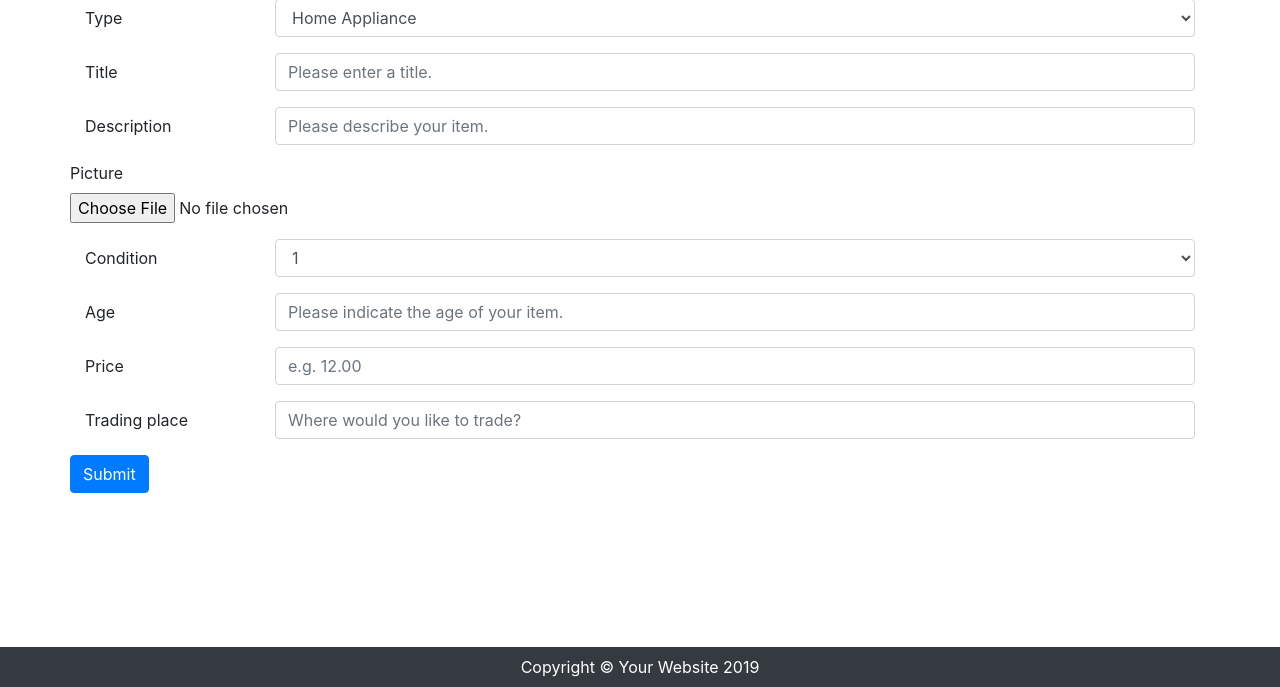
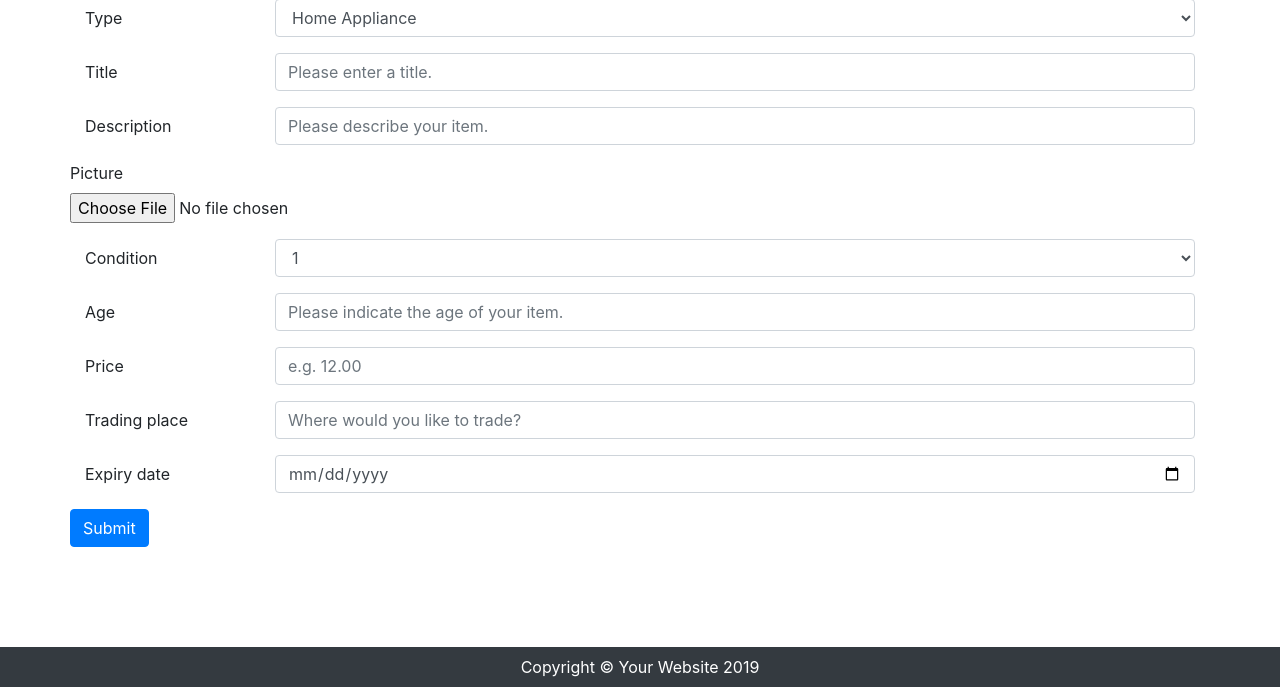
Before and after one commit to ianlaiky/ICT1004FinalProject, a PHP site: page /create_product.php in a window 1280 px wide. Shown: the part 113-800 px from the top of the page. Run offline with PHP 8.4, Linux system fonts and the light colour scheme; a user stored in the database is signed in.

Commit message:
added limition for date expiry and is_active

```diff
--- a/create_product.php
+++ b/create_product.php
@@ -9,9 +9,9 @@
   }
 ?>
 <?php
-  $type = $title = $description = $picture = $condition = $age = $price = $trading_place = $userid = "";
-  $titleBool = $descriptionBool = $priceBool = $trading_placeBool = "";
-  $titleErr = $descriptionErr = $priceErr = $trading_placeErr = "";
+  $type = $title = $description = $picture = $condition = $age = $price = $trading_place = $userid = $active = $expiry = "";
+  $titleBool = $descriptionBool = $priceBool = $trading_placeBool = $expiryBool = "";
+  $titleErr = $descriptionErr = $priceErr = $trading_placeErr = $expiryErr = "";
   $currDate = date('Y-m-d');
   $nextDate = date('Y-m-d', strtotime($currDate . ' +1 day'));
   if($_SERVER["REQUEST_METHOD"] == "POST")
@@ -52,6 +52,16 @@
       $trading_placeBool = true;
       $trading_place = mysqli_real_escape_string($connection, $_POST['trading_place']);
     }
+    if(empty(test_input($_POST['expiry'])))
+    {
+      $expiryErr = "Please enter an expiry date for your item's listing.";
+    }
+    else
+    {
+      $expiryBool = true;
+      $expiry = mysqli_real_escape_string($connection, $_POST['expiry']);
+      echo $expiry;
+    }
     //For optional fields
     if(empty($_FILES['picture']))
     {
@@ -74,12 +84,13 @@
     $type = mysqli_real_escape_string($connection, $_POST['type']);
     $condition = mysqli_real_escape_string($connection, $_POST['condition']);
     $userid = mysqli_real_escape_string($connection, $_SESSION['user_id']);
+    $active =  mysqli_real_escape_string($connection, "yes");
     if($titleBool == true && $descriptionBool == true && $priceBool == true && $trading_placeBool == true)
     {
 
-      if($insert_stmt = mysqli_prepare($connection, "INSERT INTO product (`title`, `description`, `picture`, `condition`, `age`, `price`, `trading_place`, `type`, `userid`) VALUES (?,?,?,?,?,?,?,?,?)"))
+      if($insert_stmt = mysqli_prepare($connection, "INSERT INTO product (`title`, `description`, `picture`, `condition`, `age`, `price`, `trading_place`, `type`, `userid`, `is_active`, `expiry`) VALUES (?,?,?,?,?,?,?,?,?,?,?)"))
       {
-        $insert_stmt->bind_param('ssbsssssi', $title, $description, $null, $condition, $age, $price, $trading_place, $type, $userid);
+         $insert_stmt->bind_param('ssbsssssiss', $title, $description, $null, $condition, $age, $price, $trading_place, $type, $userid, $active, $expiry);
          $insert_stmt->send_long_data(2, $bin_data);
          $insert_stmt->execute();
         ob_start();
@@ -187,13 +198,13 @@
                 <span class="error"> <?php echo $trading_placeErr;?></span>
               </div>
             </div>
-            <!--<div class="form-group row">
-              <label for="enddate" class="col-sm-2 col-form-label">Expiry date</label>
+            <div class="form-group row">
+              <label for="expiry" class="col-sm-2 col-form-label">Expiry date</label>
               <div class="col-sm-10">
-                <input type="date" class="form-control" name="enddate" min="<?php echo $nextDate?>">
+                <input type="date" class="form-control" name="expiry" min="<?php echo $nextDate?>">
                 <span class="error"></span>
               </div>
-            </div>-->
+            </div>
             <div class="form-group row">
               <button type="submit" class="btn btn-primary" value="Send File">Submit</button>
             </div>
--- a/header.inc.php
+++ b/header.inc.php
@@ -43,7 +43,7 @@
               echo '<li class="nav-item dropdown">';
               echo '<a class="nav-link dropdown-toggle" href="#" id="navbardrop" data-toggle="dropdown">Items</a>';
               echo '<div class="dropdown-menu">';
-              echo '<a class="dropdown-item" href="#">My listed products</a>';
+              echo '<a class="dropdown-item" href="#">My items</a>';
               echo '<a class="dropdown-item" href="create_product.php">Sell an item</a>';
               echo '</div>';
               echo '</li>';
--- a/index.php
+++ b/index.php
@@ -81,9 +81,9 @@
                   <?php
                     $cnt = 1;
                     $type = "";
+                    $currDate = date('Y-m-d');
                     if (isset($_GET['type'])) {
                         $type = $_GET['type'];
-
                         $sql = "SELECT * FROM product WHERE product.type='$type' ORDER BY RAND() LIMIT 3;";
 
                         if ($result = mysqli_query($connection, $sql)) {
@@ -149,7 +149,7 @@
             <div class="row">
               <?php
                   $type = "";
-                  $sql = "SELECT * FROM product";
+                  $sql = "SELECT * FROM product WHERE product.expiry > '$currDate' AND product.is_active = 'yes'";
                   if (isset($_GET['type'])) {
                       $type = $_GET['type'];
 
```
Lines whose indentation alone changed are shown as unchanged.
